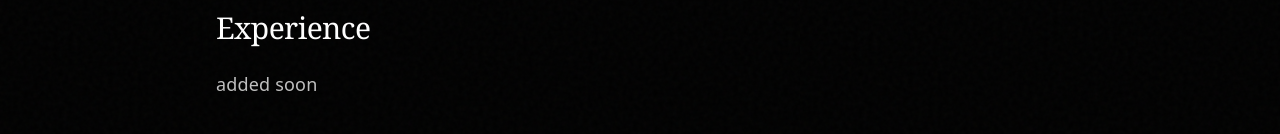
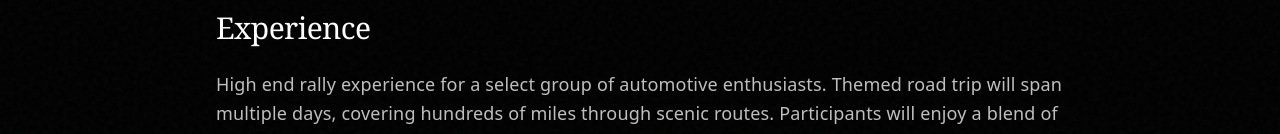
Before and after one commit to lukaskaro06/Throttle-Therapy-Tour, a Next.js app: page /info in a window 1280 px wide. Shown: the part 662-796 px from the top of the page. Built offline with nearby package versions, Linux system fonts and the light colour scheme; a web font is replaced by a local one.

Commit message:
Update frontend

```diff
--- a/app/info/page.tsx
+++ b/app/info/page.tsx
@@ -37,7 +37,7 @@ export default function InfoPage() {
         <div>
           <h2 className="text-3xl font-serif mb-6">Experience</h2>
           <p className="text-white/75 leading-relaxed text-lg">
-            added soon
+            High end rally experience for a select group of automotive enthusiasts. Themed road trip will span multiple days, covering hundreds of miles through scenic routes. Participants will enjoy a blend of spirited driving, camaraderie, and curated stops at unique locations. The tour is designed to be more than just a drive – it's an immersive experience that celebrates the joy of motoring and the thrill of discovery.
           </p>
         </div>
 
```
